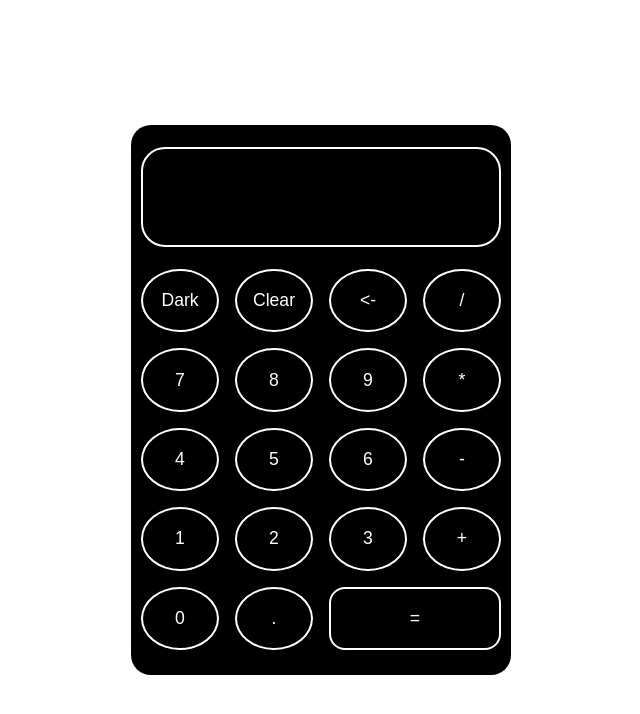
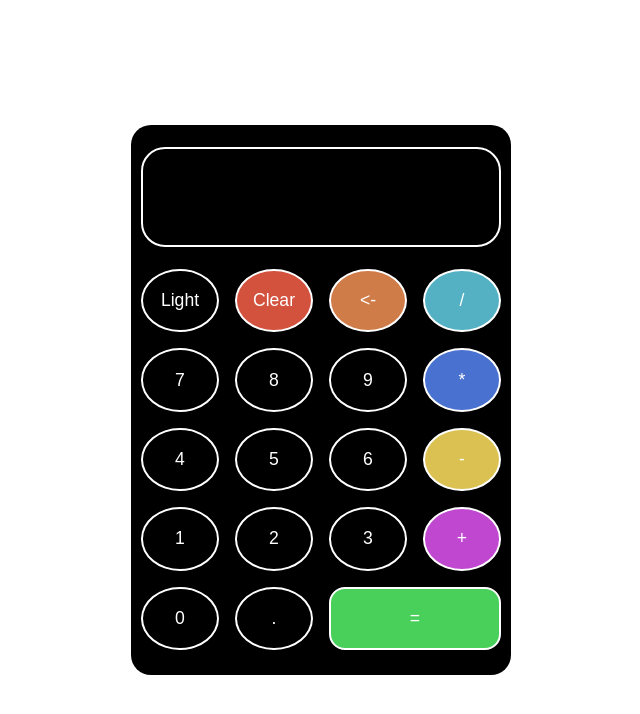
Before and after one commit to amruta-khatawate/Calculator-Javascript, a plain HTML site: page index.html in a window 1280 px wide. Shown: the whole page, without its empty margins (319-959 px from the left). Drawn offline with Linux system fonts and the light colour scheme.

Commit message:
Organized the code

```diff
--- a/index.html
+++ b/index.html
@@ -14,25 +14,25 @@
                         <p class="js-input"> </p>
                   </div>
                   <div class="buttons">
-                        <button>Dark</button>
-                        <button onclick="result = '' ; displayResult();">Clear</button>
-                        <button onclick="popString();"> <- </button>
-                        <button onclick="getData(this);">/</button>
+                        <button class="lightDark" onclick="darkMode();">Light</button>
+                        <button style="background-color: rgb(211, 82, 62);" onclick="result = '' ; displayResult();">Clear</button>
+                        <button style="background-color: rgb(208, 124, 72);" onclick="popString();"> <- </button>
+                        <button style="background-color: rgb(84, 177, 196);" onclick="getData(this);">/</button>
                         <button onclick="getData(this);">7</button>
                         <button onclick="getData(this);">8</button>
                         <button onclick="getData(this);">9</button>
-                        <button onclick="getData(this);">*</button>
+                        <button  style="background-color: rgb(72, 113, 208);" onclick="getData(this);">*</button>
                         <button onclick="getData(this);">4</button>
                         <button onclick="getData(this);">5</button>
                         <button onclick="getData(this);">6</button>
-                        <button onclick="getData(this);">-</button>
+                        <button style="background-color: rgb(218, 193, 81);" onclick="getData(this);">-</button>
                         <button onclick="getData(this);">1</button>
                         <button onclick="getData(this);">2</button>
                         <button onclick="getData(this);">3</button>
-                        <button onclick="getData(this);">+</button>
+                        <button style="background-color: rgb(192, 72, 208);" onclick="getData(this);">+</button>
                         <button onclick="getData(this);">0</button>
                         <button onclick="getData(this);">.</button>
-                        <button class="equals" onclick="result = eval(result);
+                        <button  style="background-color: rgb(72, 208, 90);" class="equals" onclick="result = eval(result);
                                displayResult();
                               ">=</button>
                   </div>
```
